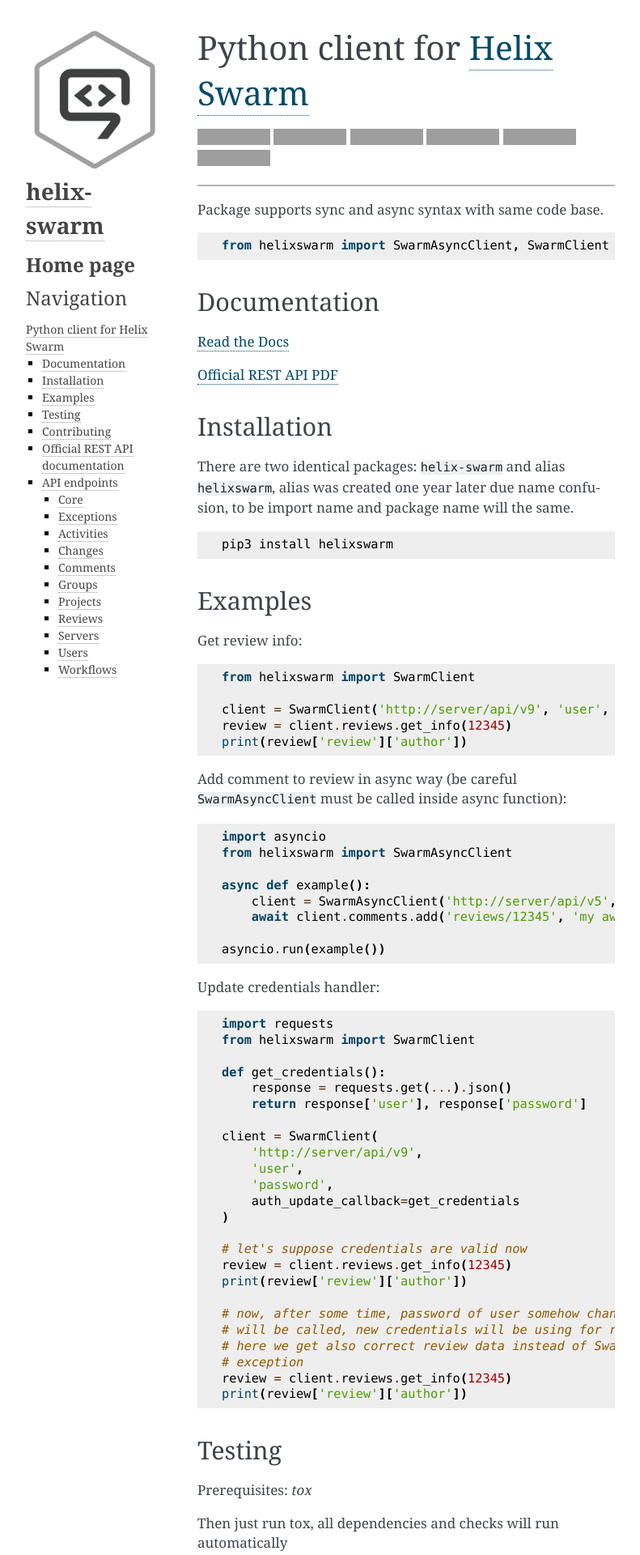
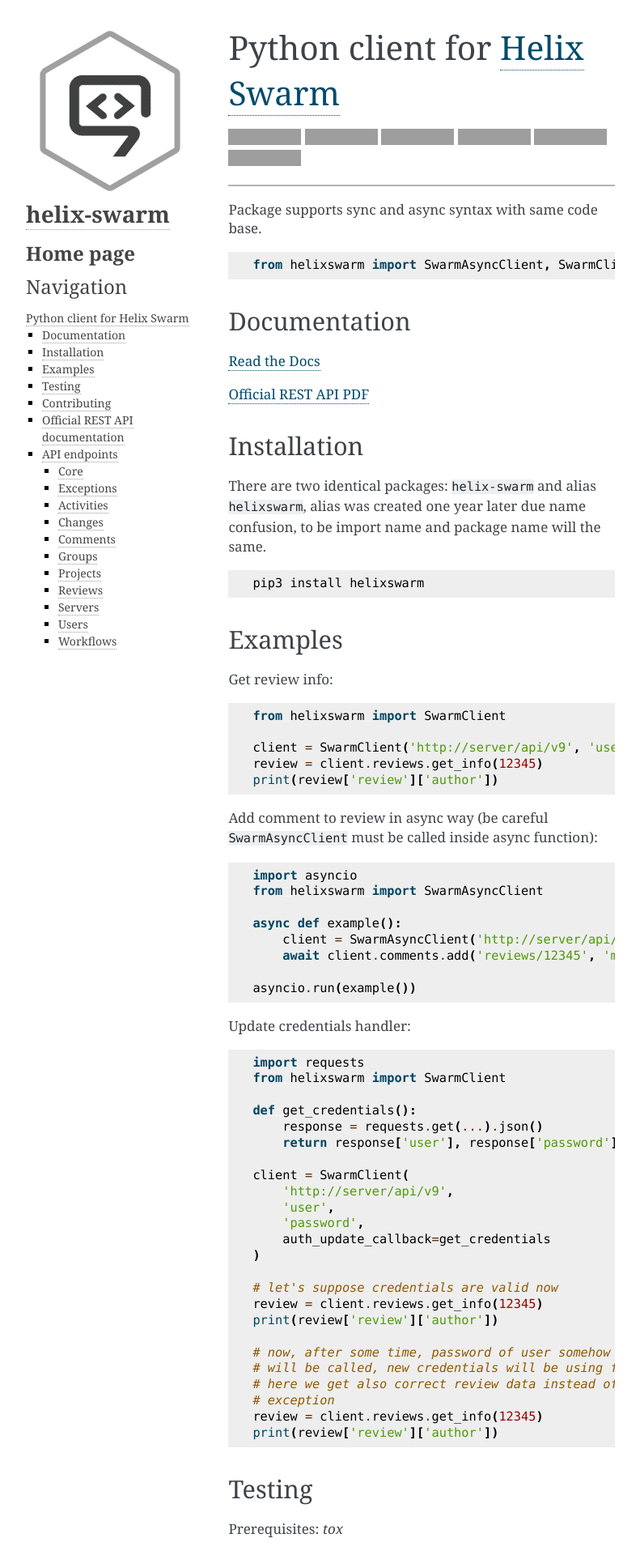
Before and after one commit to pbelskiy/helix-swarm, a Sphinx documentation site: the page built from docs/index.rst, in a window 1280 px wide, cut to the strip 0-1920 px from the top of the page. Shown: the whole strip at 81% size, without its empty margins (234-1025 px from the left). Built offline with Sphinx 7.4.7, drawn with Linux system fonts in a browser that asks for light colours; grey boxes are pictures that could not be loaded.

Commit message:
docs: fix html width

```diff
--- a/docs/conf.py
+++ b/docs/conf.py
@@ -78,7 +78,7 @@
     'logo': 'icon.svg',
     'logo_name': True,
     'page_width': '60%',
-    'sidebar_width': '25%',
+    'sidebar_width': '30%',
 }
 
 html_sidebars = {
```
